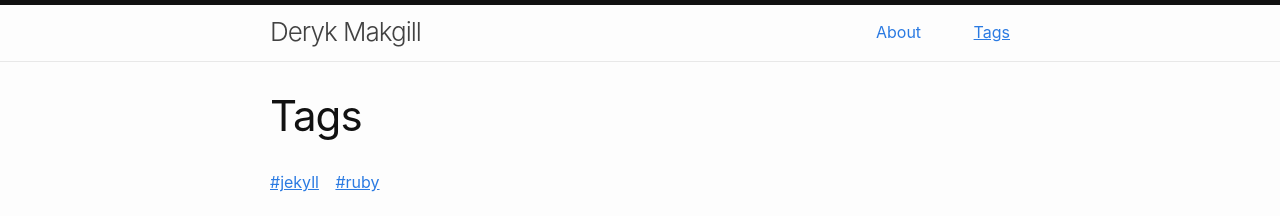
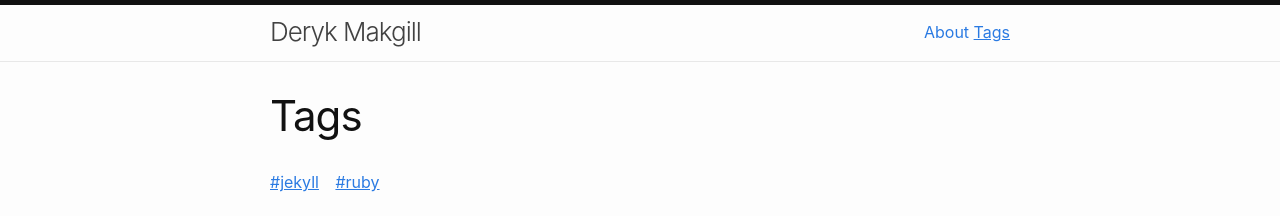
Before and after one commit to derykmakgill/krawisz, a Jekyll site: the page built from tags.html, in a window 1280 px wide. Shown: the top 216 px of the page. Built offline with Jekyll 4.4.1, drawn with Linux system fonts in a browser that asks for light colours.

Commit message:
Update head.html

```diff
--- a/_includes/head.html
+++ b/_includes/head.html
@@ -19,17 +19,6 @@
   margin-bottom: 5px;
   }
 
-  .nav-inner{display:inline-block;margin-bottom:14px}nav .title{font-size:26px;font-weight:300;line-height:54px;margin-bottom:0}
-
-nav a:not(:last-child) {
-    margin-right: 1.5em;
-}
-nav .title {
-    font-size: 26px;
-    font-weight: 300;
-    line-height: 54px;
-    margin-bottom: 0;
-}
 
   </style>
   {%- feed_meta -%}
```
